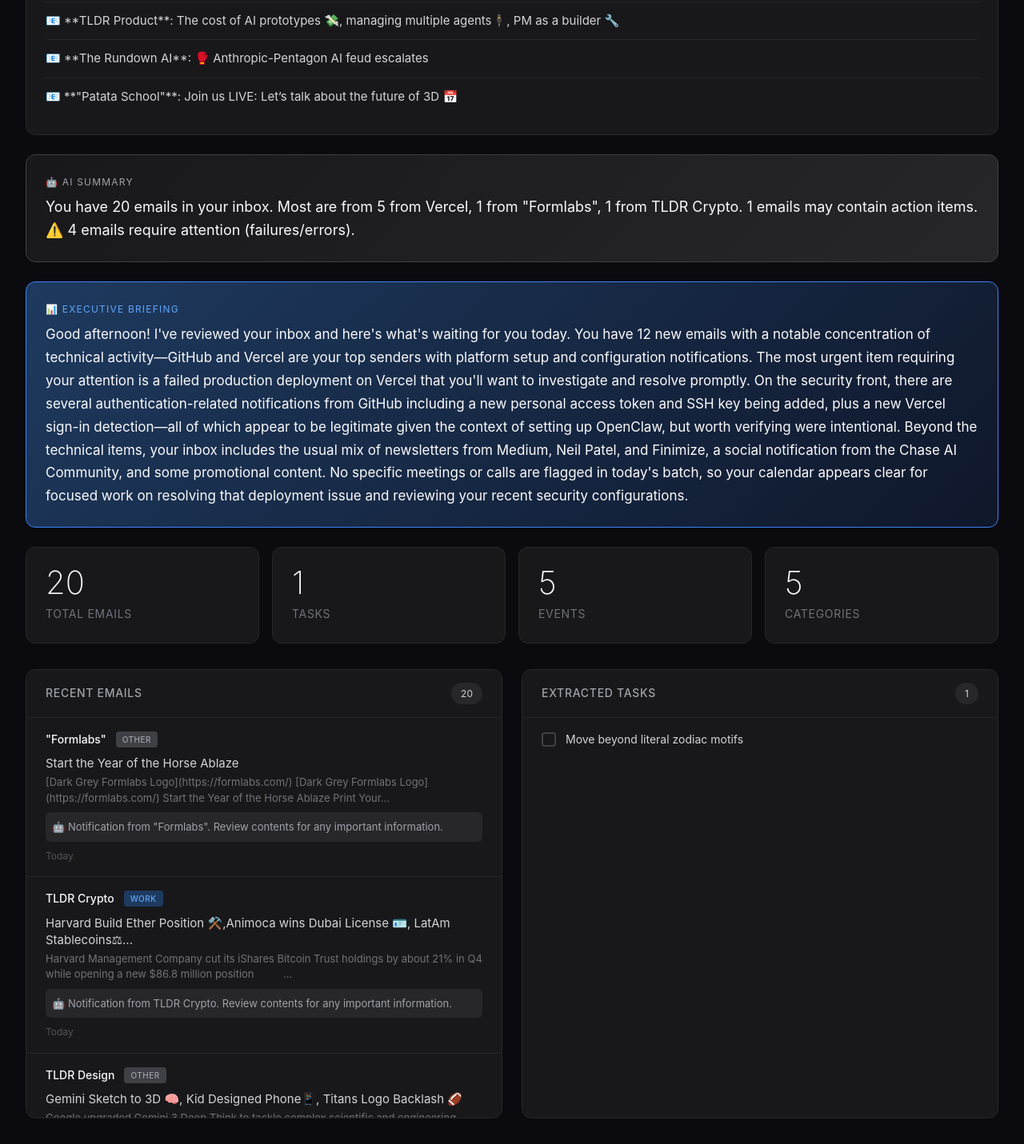
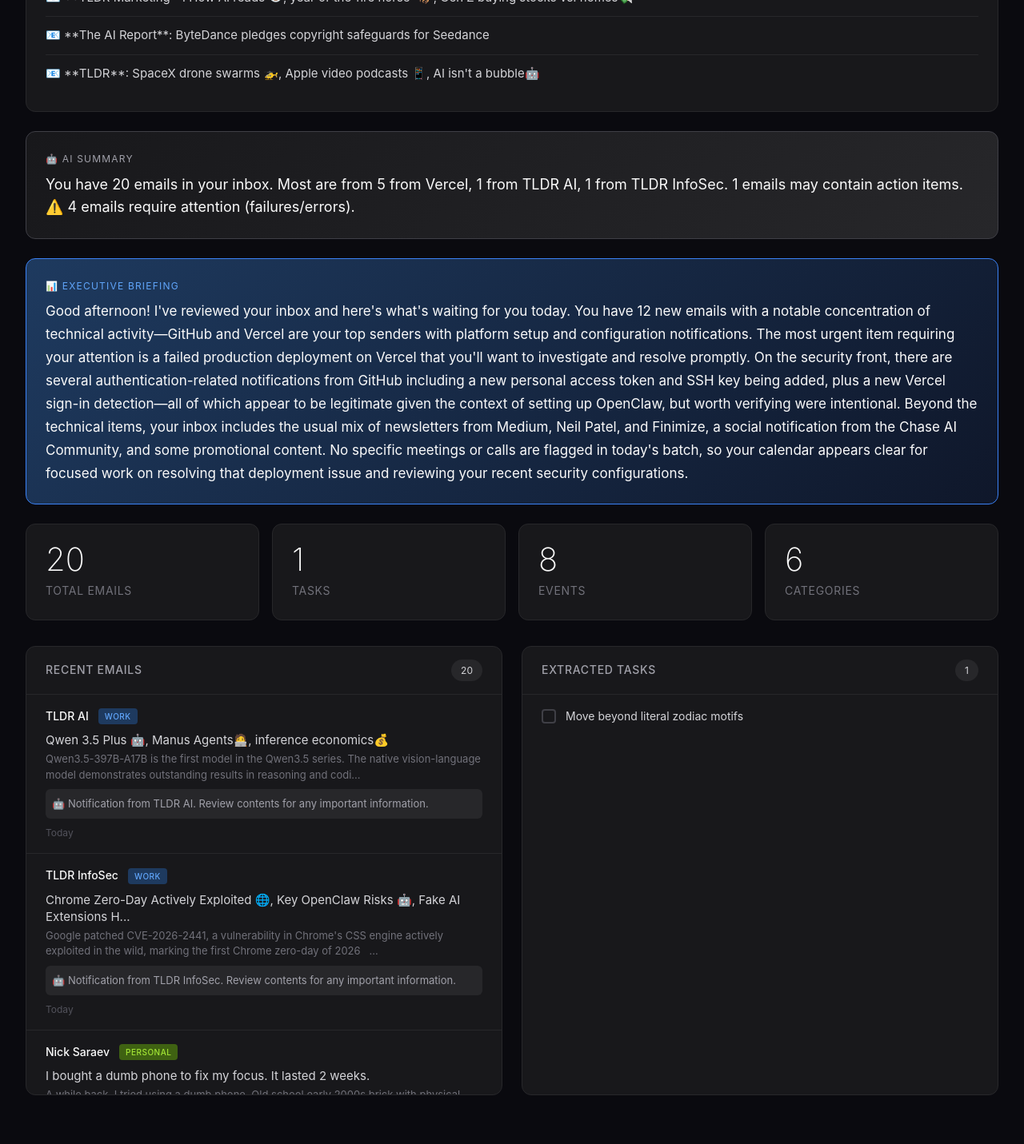
Before and after one commit to aaryabanthia18-collab/email-dashboard, a website: page index.html in a window 1280 px wide. Shown: the part 819-2250 px from the top of the page at 80% size. After the commit the page ends 2221 px from the top, so only its background shows below. Drawn offline with Linux system fonts and the light colour scheme.

Commit message:
Auto-update: Tue Feb 17 11:00:30 PM CST 2026

```diff
--- a/index.html
+++ b/index.html
@@ -430,30 +430,79 @@
   "summary": {
     "total_emails": 20,
     "categories": {
-      "other": 8,
-      "work": 7,
-      "newsletter": 2,
-      "social": 2,
+      "work": 9,
+      "personal": 1,
+      "other": 7,
+      "newsletter": 1,
+      "social": 1,
       "shopping": 1
     },
     "task_count": 1,
-    "event_count": 5,
-    "tldr": "\ud83d\udce7 20 new emails | Top: 5 from Vercel, 1 from \"Formlabs\", 1 from TLDR Crypto | Categories: 8 other, 7 work, 2 newsletter | \u26a1 1 task detected",
-    "hourly_summary": "\ud83d\udce7 3 new emails | Top: 1 from \"Formlabs\", 1 from TLDR Crypto, 1 from TLDR Design | Categories: 2 other, 1 work",
+    "event_count": 8,
+    "tldr": "\ud83d\udce7 20 new emails | Top: 5 from Vercel, 1 from TLDR AI, 1 from TLDR InfoSec | Categories: 9 work, 7 other, 1 personal | \u26a1 1 task detected",
+    "hourly_summary": "\ud83d\udce7 3 new emails | Top: 1 from TLDR AI, 1 from TLDR InfoSec, 1 from Nick Saraev | Categories: 2 work, 1 personal",
     "bullet_summary": [
+      "\ud83d\udce7 **TLDR AI**: Qwen 3.5 Plus \ud83e\udd16, Manus Agents\ud83e\uddd1\u200d\ud83d\udcbb, inference economics\ud83d\udcb0",
+      "\ud83d\udce7 **TLDR InfoSec**: Chrome Zero-Day Actively Exploited \ud83c\udf10, Key OpenClaw Risks \ud83e\udd16, Fake AI Extensions H...",
+      "\ud83d\udce7 **Nick Saraev**: I bought a dumb phone to fix my focus. It lasted 2 weeks.",
       "\ud83d\udce7 **\"Formlabs\"**: Start the Year of the Horse Ablaze",
       "\ud83d\udce7 **TLDR Crypto**: Harvard Build Ether Position \u2692\ufe0f,Animoca wins Dubai License \ud83e\udeaa, LatAm Stablecoins\u2696...",
       "\ud83d\udce7 **TLDR Design**: Gemini Sketch to 3D \ud83e\udde0, Kid Designed Phone\ud83d\udcf1, Titans Logo Backlash \ud83c\udfc8",
       "\ud83d\udce7 **TLDR Dev**: Bulletproof React components \ud83d\udcaa, modern CSS\ud83c\udf31, protocols vs services \ud83d\udd10",
       "\ud83d\udce7 **TLDR Marketing**: How AI reads \ud83d\udc41\ufe0f, year of the\u201cfire horse\u201d \ud83d\udc0e, Gen Z buying stocks vs. homes\ud83d\udcb8",
       "\ud83d\udce7 **The AI Report**: ByteDance pledges copyright safeguards for Seedance",
-      "\ud83d\udce7 **TLDR**: SpaceX drone swarms \ud83d\ude81, Apple video podcasts \ud83d\udcf1, AI isn't a bubble\ud83e\udd16",
-      "\ud83d\udce7 **TLDR Product**: The cost of AI prototypes \ud83d\udcb8, managing multiple agents\ud83d\udd74\ufe0f, PM as a builder \ud83d\udd27",
-      "\ud83d\udce7 **The Rundown AI**: \ud83e\udd4a Anthropic-Pentagon AI feud escalates",
-      "\ud83d\udce7 **\"Patata School\"**: Join us LIVE: Let\u2019s talk about the future of 3D \ud83d\udcc5"
+      "\ud83d\udce7 **TLDR**: SpaceX drone swarms \ud83d\ude81, Apple video podcasts \ud83d\udcf1, AI isn't a bubble\ud83e\udd16"
     ]
   },
   "emails": [
+    {
+      "id": "21695",
+      "subject": "Qwen 3.5 Plus \ud83e\udd16, Manus Agents\ud83e\uddd1\u200d\ud83d\udcbb, inference economics\ud83d\udcb0",
+      "from": "TLDR AI",
+      "date": "Tue, 17 Feb 2026 14:22:52 +0000",
+      "category": "work",
+      "tasks": [],
+      "events": [
+        {
+          "type": "teams",
+          "details": "Detected in email"
+        }
+      ],
+      "preview": "Qwen3.5-397B-A17B is the first model in the Qwen3.5 series. The native\r vision-language model demonstrates outstanding results in reasoning\r and\r codi...",
+      "ai_summary": "Notification from TLDR AI. Review contents for any important information."
+    },
+    {
+      "id": "21694",
+      "subject": "Chrome Zero-Day Actively Exploited \ud83c\udf10, Key OpenClaw Risks \ud83e\udd16, Fake AI Extensions H...",
+      "from": "TLDR InfoSec",
+      "date": "Tue, 17 Feb 2026 14:08:52 +0000",
+      "category": "work",
+      "tasks": [],
+      "events": [
+        {
+          "type": "teams",
+          "details": "Detected in email"
+        }
+      ],
+      "preview": "Google patched CVE-2026-2441, a vulnerability in Chrome's CSS engine\r actively exploited in the wild, marking the first Chrome zero-day of\r 2026\u00a0\u200c\u00a0\u200c\u00a0\u200c...",
+      "ai_summary": "Notification from TLDR InfoSec. Review contents for any important information."
+    },
+    {
+      "id": "21693",
+      "subject": "I bought a dumb phone to fix my focus. It lasted 2 weeks.",
+      "from": "Nick Saraev",
+      "date": "Tue, 17 Feb 2026 14:06:06 +0000 (UTC)",
+      "category": "personal",
+      "tasks": [],
+      "events": [
+        {
+          "type": "call",
+          "details": "Detected in email"
+        }
+      ],
+      "preview": "A while back, I tried using a dumb phone. Old school early 2000s\r brick with physical keys (think Blackberry but worse). The logic\r was simple: if I p...",
+      "ai_summary": "Notification from Nick Saraev. Review contents for any important information."
+    },
     {
       "id": "21692",
       "subject": "Start the Year of the Horse Ablaze",
@@ -665,45 +714,24 @@
       "events": [],
       "preview": "Hey aaryabanthia18-8536,\r  completed an activity.\r Something happened that you should be aware of.\r Thanks,\r The team @ \r \r \r --\r \r \r If you've got...",
       "ai_summary": "Deployment or process failed. Check details and take corrective action if needed."
-    },
-    {
-      "id": "21675",
-      "subject": "\ud83d\udce9 [IMPORTANT] Account Incomplete",
-      "from": "Equal Opportunity",
-      "date": "Tue, 17 Feb 2026 07:00:39 +0000 (UTC)",
-      "category": "other",
-      "tasks": [],
-      "events": [],
-      "preview": "----------\r Hey there\r \r _**Your registration is still incomplete.**_\r \r Until you finish it, you won\u2019t receive the resources we send to aspiring lawy...",
-      "ai_summary": "Notification from Equal Opportunity. Review contents for any important information."
-    },
-    {
-      "id": "21674",
-      "subject": "1 new notification since 8:17 am (Feb 17, 2026)",
-      "from": "\"Chase AI Community (Skool)\"",
-      "date": "Tue, 17 Feb 2026 03:47:06 +0000 (UTC)",
-      "category": "social",
-      "tasks": [],
-      "events": [],
-      "preview": "Chase AI Community\r \r ( https://link.skool.com/ls/click?upn=u001.wK6x93jhdVos-2F3TofGJCJqYIach7-2FtMhH3n-2Fh9qG9l0GnWL4PQOS-2FZ5VkS4LpRux6cLnt8iwWzM...",
-      "ai_summary": "Notification from \"Chase AI Community (Skool)\". Review contents for any important information."
-    },
-    {
-      "id": "21673",
-      "subject": "Why the Smartest People in Tech Are Quietly Panicking Right Now |\r\n Shane Collin...",
-      "from": "Medium Daily Digest",
-      "date": "Tue, 17 Feb 2026 02:10:00 +0000 (UTC)",
-      "category": "newsletter",
-      "tasks": [],
-      "events": [],
-      "preview": "Stories for Aaryabanthia\r @aaryabanthia18 (https://medium.com/@aaryabanthia18?source=email-8a35a6466075-1771279922804-digest.reader-------------------...",
-      "ai_summary": "Notification from Medium Daily Digest. Review contents for any important information."
     }
   ],
   "tasks": [
     "Move beyond literal zodiac motifs"
   ],
   "events": [
+    {
+      "type": "teams",
+      "details": "Detected in email"
+    },
+    {
+      "type": "teams",
+      "details": "Detected in email"
+    },
+    {
+      "type": "call",
+      "details": "Detected in email"
+    },
     {
       "type": "meeting",
       "details": "Detected in email"
@@ -725,9 +753,9 @@
       "details": "Detected in email"
     }
   ],
-  "last_updated": "2026-02-17T22:00:18.506645",
+  "last_updated": "2026-02-17T23:00:26.359321",
   "ai_summary": {
-    "overall_summary": "You have 20 emails in your inbox. Most are from 5 from Vercel, 1 from \"Formlabs\", 1 from TLDR Crypto. 1 emails may contain action items. \u26a0\ufe0f 4 emails require attention (failures/errors).",
+    "overall_summary": "You have 20 emails in your inbox. Most are from 5 from Vercel, 1 from TLDR AI, 1 from TLDR InfoSec. 1 emails may contain action items. \u26a0\ufe0f 4 emails require attention (failures/errors).",
     "total_emails": 20,
     "executive_briefing": "Good afternoon! I've reviewed your inbox and here's what's waiting for you today. You have 12 new emails with a notable concentration of technical activity\u2014GitHub and Vercel are your top senders with platform setup and configuration notifications. The most urgent item requiring your attention is a failed production deployment on Vercel that you'll want to investigate and resolve promptly. On the security front, there are several authentication-related notifications from GitHub including a new personal access token and SSH key being added, plus a new Vercel sign-in detection\u2014all of which appear to be legitimate given the context of setting up OpenClaw, but worth verifying were intentional. Beyond the technical items, your inbox includes the usual mix of newsletters from Medium, Neil Patel, and Finimize, a social notification from the Chase AI Community, and some promotional content. No specific meetings or calls are flagged in today's batch, so your calendar appears clear for focused work on resolving that deployment issue and reviewing your recent security configurations."
   }
```
Also changed, not shown: data.json (+74 -46 lines).
